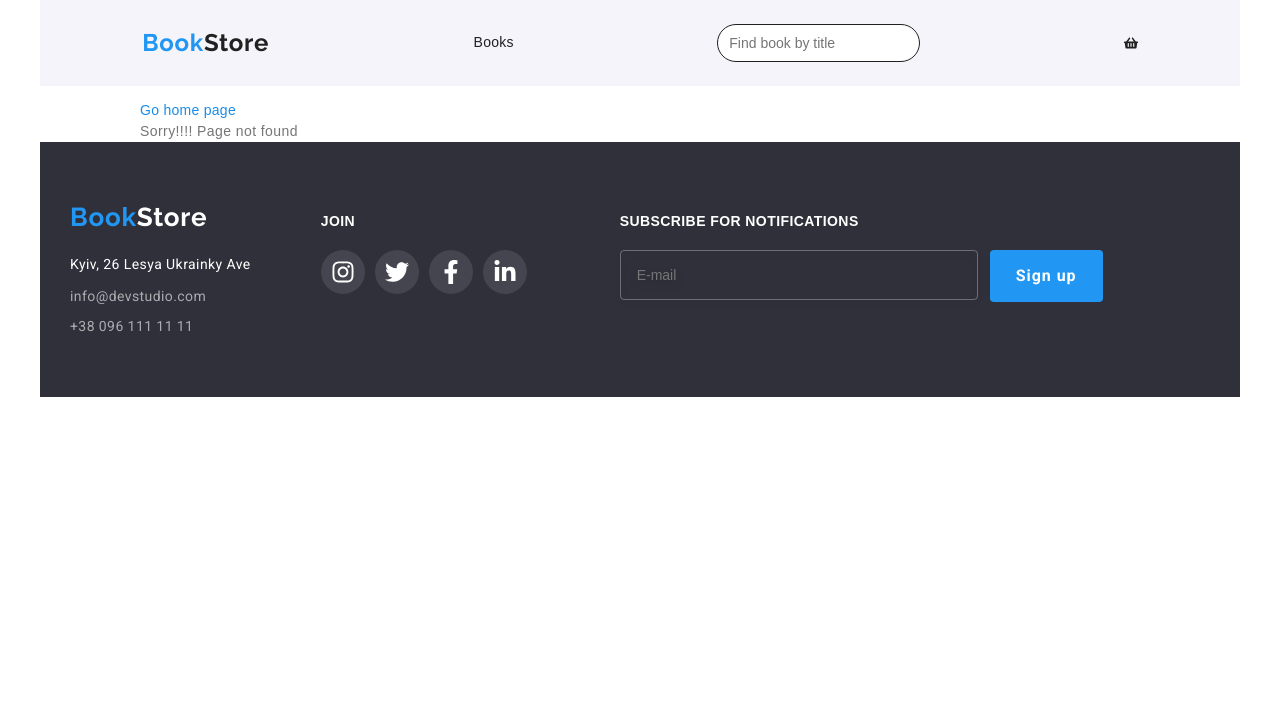
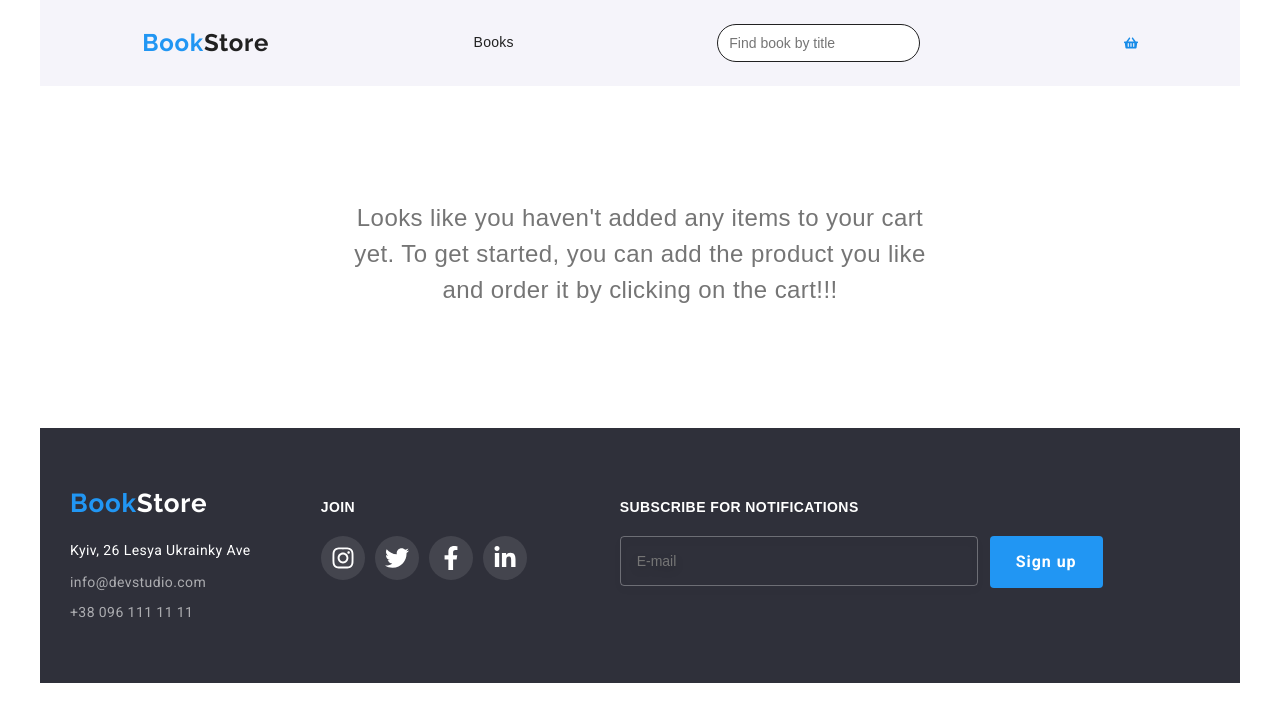
Before and after one commit to Serhiy199/-react-book-store, a React (Vite) app: page /delivery_payment in a window 1280 px wide. Before the commit this address had no page. Shown: the top 722 px of the page. Built offline with nearby package versions, Linux system fonts and the light colour scheme.

Commit message:
not found book on sale page

```diff
--- a/src/App.jsx
+++ b/src/App.jsx
@@ -14,7 +14,7 @@ function App() {
             <Navigation />
             <Routes>
                 <Route path="/" element={<HomePage />} />
-                <Route path="/basket" element={<BasketPage />} />
+                <Route path="/delivery_payment" element={<BasketPage />} />
                 <Route path="/book/:bookId" element={<BookDetailsPage />}>
                     <Route path="reviews" element={<BookReviews />} />
                 </Route>
--- a/src/components/ListBooksOnSale/ListBooksOnSale.jsx
+++ b/src/components/ListBooksOnSale/ListBooksOnSale.jsx
@@ -11,11 +11,9 @@ export default function ListBooks() {
             {' '}
             <h2 className={title}>Books you have added to the cart</h2>
             <ul className={list}>
-                {arrSaleBooks.length > 0
-                    ? arrSaleBooks.map(listBook => (
-                          <BookSale key={listBook.orderId} listBook={listBook} />
-                      ))
-                    : "Looks like you haven't added any items to your cart yet. To get started, you can add the product you like and order it by clicking on the cart."}
+                {arrSaleBooks.map(listBook => (
+                    <BookSale key={listBook.orderId} listBook={listBook} />
+                ))}
             </ul>
         </>
     );
--- a/src/components/Navigation/Navigation.jsx
+++ b/src/components/Navigation/Navigation.jsx
@@ -34,7 +34,7 @@ export default function Navigation() {
                     Books
                 </NavLink>
                 <SearchBox />
-                <NavLink className={buildLinkClass} to="/basket">
+                <NavLink className={buildLinkClass} to="/delivery_payment">
                     <FaShoppingBasket />{' '}
                     {arrSaleBooks.length > 0 ? `${parseFloat(totalScore.toFixed(2))} USD` : ''}
                 </NavLink>
--- /dev/null
+++ b/src/components/NotFoundBooksOnSale/NotFoundBooksOnSale.jsx
@@ -0,0 +1,10 @@
+import { container } from './NotFoundBooksOnSale.module.css';
+
+export default function NotFoundBooksOnSale() {
+    return (
+        <div className={container}>
+            Looks like you haven't added any items to your cart yet. To get started, you can add the
+            product you like and order it by clicking on the cart!!!
+        </div>
+    );
+}
--- /dev/null
+++ b/src/components/NotFoundBooksOnSale/NotFoundBooksOnSale.module.css
@@ -0,0 +1,10 @@
+.container {
+    padding-top: 200px;
+    padding-bottom: 120px;
+    width: 600px;
+    margin-left: auto;
+    margin-right: auto;
+    text-align: center;
+    font-size: 24px;
+    font-weight: 500;
+}
--- a/src/pages/BasketPage/BasketPage.jsx
+++ b/src/pages/BasketPage/BasketPage.jsx
@@ -1,13 +1,24 @@
+import { useSelector } from 'react-redux';
 import { title } from './BasketPage.module.css';
 import ContactForm from '../../components/ContactForm/ContactForm';
 import ListBooksOnSale from '../../components/ListBooksOnSale/ListBooksOnSale';
+import { selectAddBook } from '../../redux/saleBooksSlice';
+import NotFoundBooksOnSale from '../../components/NotFoundBooksOnSale/NotFoundBooksOnSale';
 
 export default function BasketPage() {
+    const arrSaleBooks = useSelector(selectAddBook);
+
     return (
         <>
-            <ListBooksOnSale />
-            <h2 className={title}>Fill out the form to get in touch with you</h2>
-            <ContactForm />
+            {arrSaleBooks.length > 0 ? (
+                <>
+                    <ListBooksOnSale />
+                    <h2 className={title}>Fill out the form to get in touch with you</h2>
+                    <ContactForm />
+                </>
+            ) : (
+                <NotFoundBooksOnSale />
+            )}
         </>
     );
 }
```
